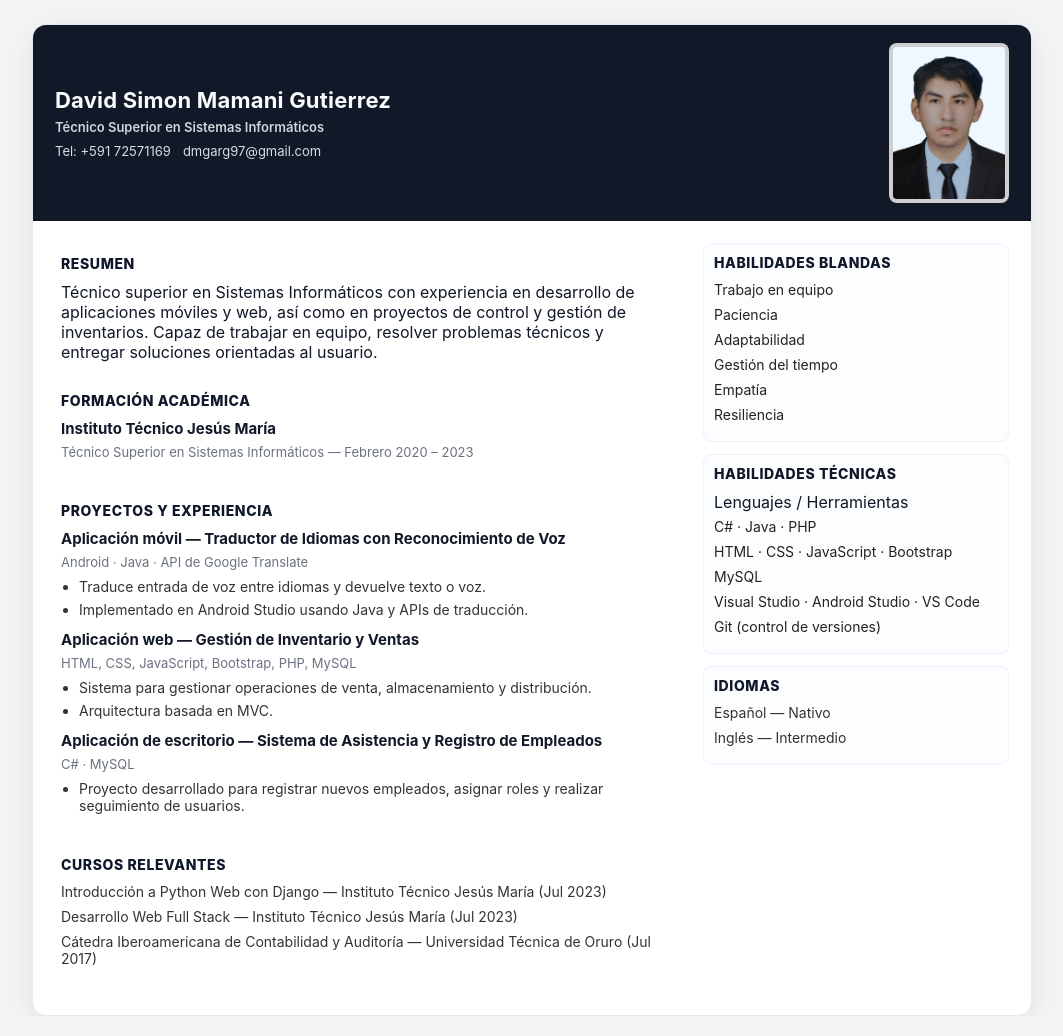
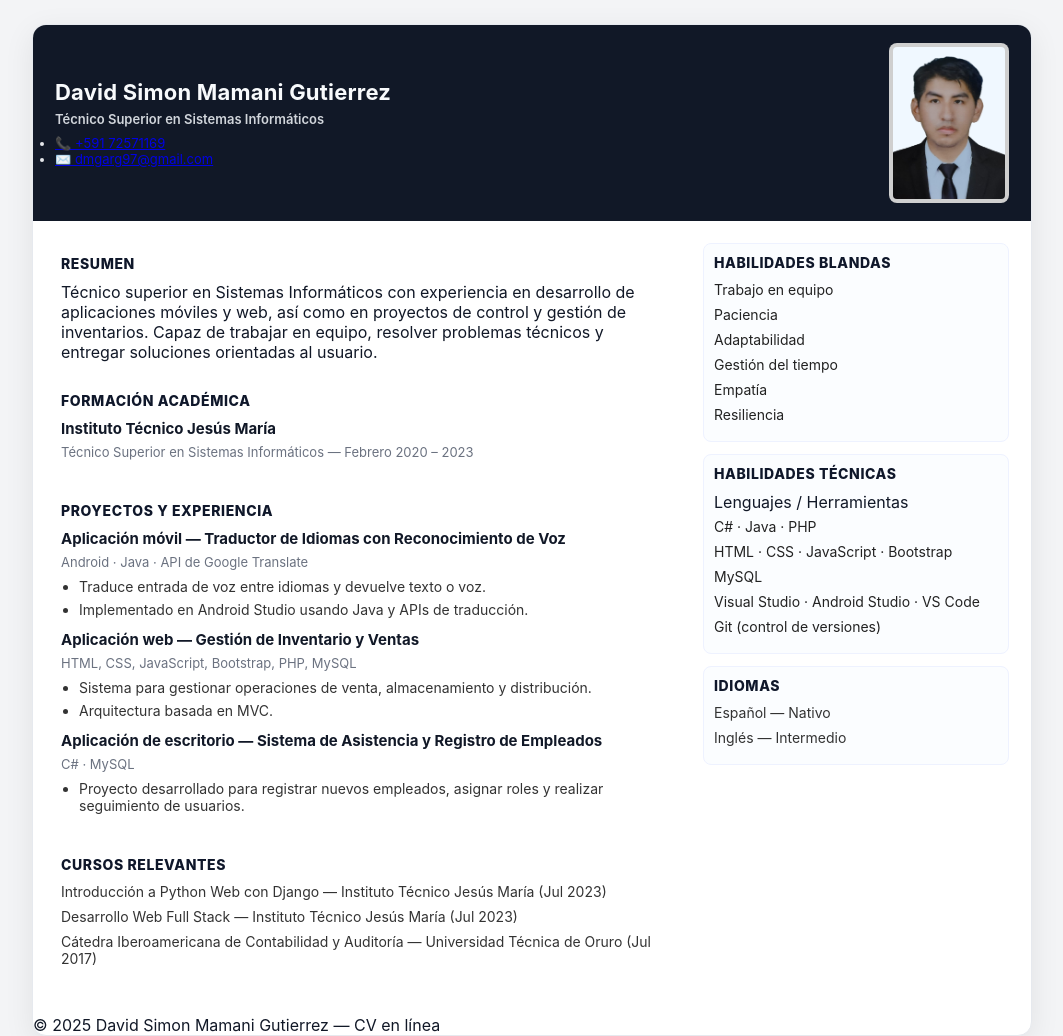
Before and after one commit to AlmaDeCeniza/actividad_7, a plain HTML site: page index.html in a window 1280 px wide. Shown: the whole page, without its empty margins (108-1171 px from the left). Drawn offline with Linux system fonts and the light colour scheme.

Commit message:
Estructura semantica y Accesibilidad A11y corregida

```diff
--- a/index.html
+++ b/index.html
@@ -14,13 +14,15 @@
       <div class="person-left">
         <h1 class="full-name">David Simon Mamani Gutierrez</h1>
         <p class="role">Técnico Superior en Sistemas Informáticos</p>
-        <div class="contact">
-          <span class="phone">Tel: +591 72571169</span>
-          <span class="email">dmgarg97@gmail.com</span>
-        </div>
+        <nav class="contact" aria-label="Información de contacto">
+          <ul>
+            <li><a href="tel:+59172571169" class="phone">📞 +591 72571169</a></li>
+            <li><a href="mailto:dmgarg97@gmail.com" class="email">✉️ dmgarg97@gmail.com</a></li>
+          </ul>
+        </nav>
       </div>
       <div class="photo">
-        <img src="Imagen1.png" alt="Foto de David Simon Mamani Gutierrez" loading="lazy">
+        <img src="Imagen1.png" alt="Foto de David Simon Mamani Gutierrez" loading="lazy" width="150" height="150">
       </div>
     </header>
 
@@ -125,6 +127,11 @@
       </aside>
     </main>
 
+    <!-- Pie de página -->
+    <footer>
+      <p>© 2025 David Simon Mamani Gutierrez — CV en línea</p>
+    </footer>
+
   </div>
 </body>
 </html>
```
